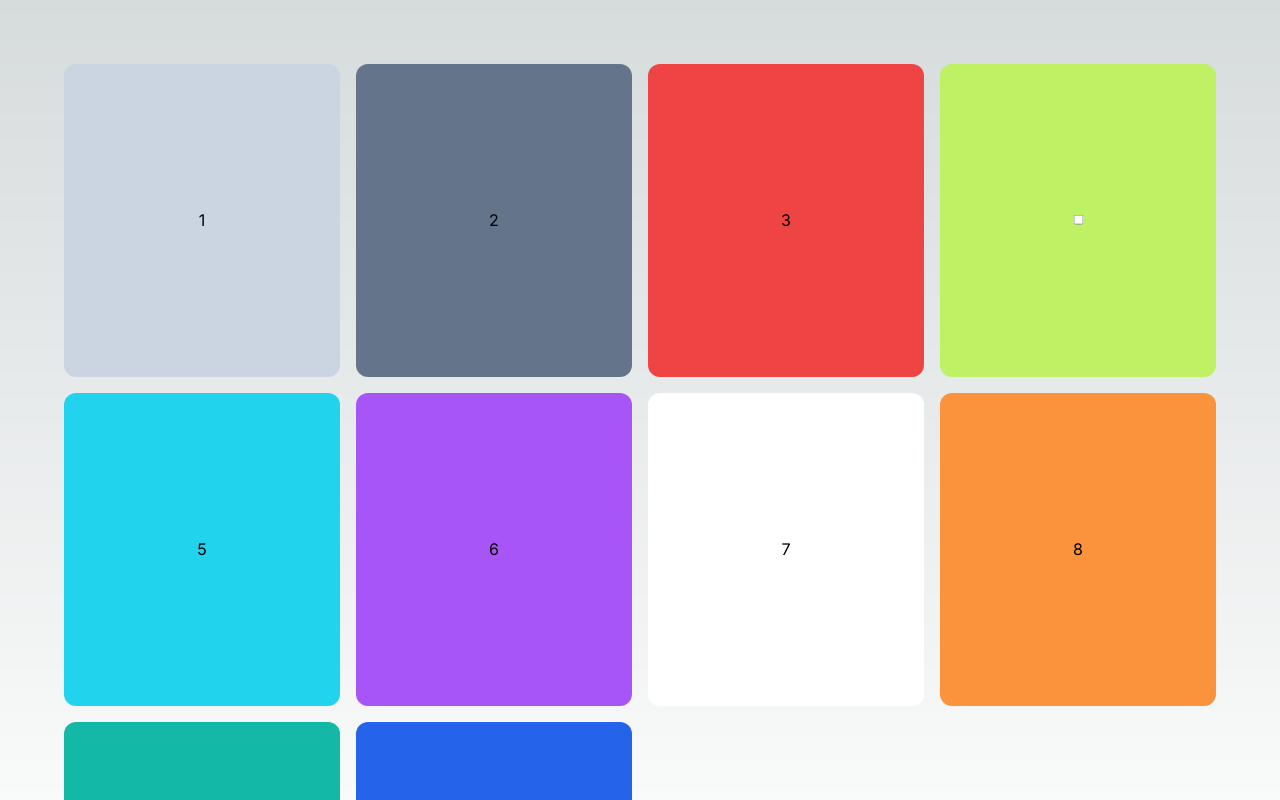
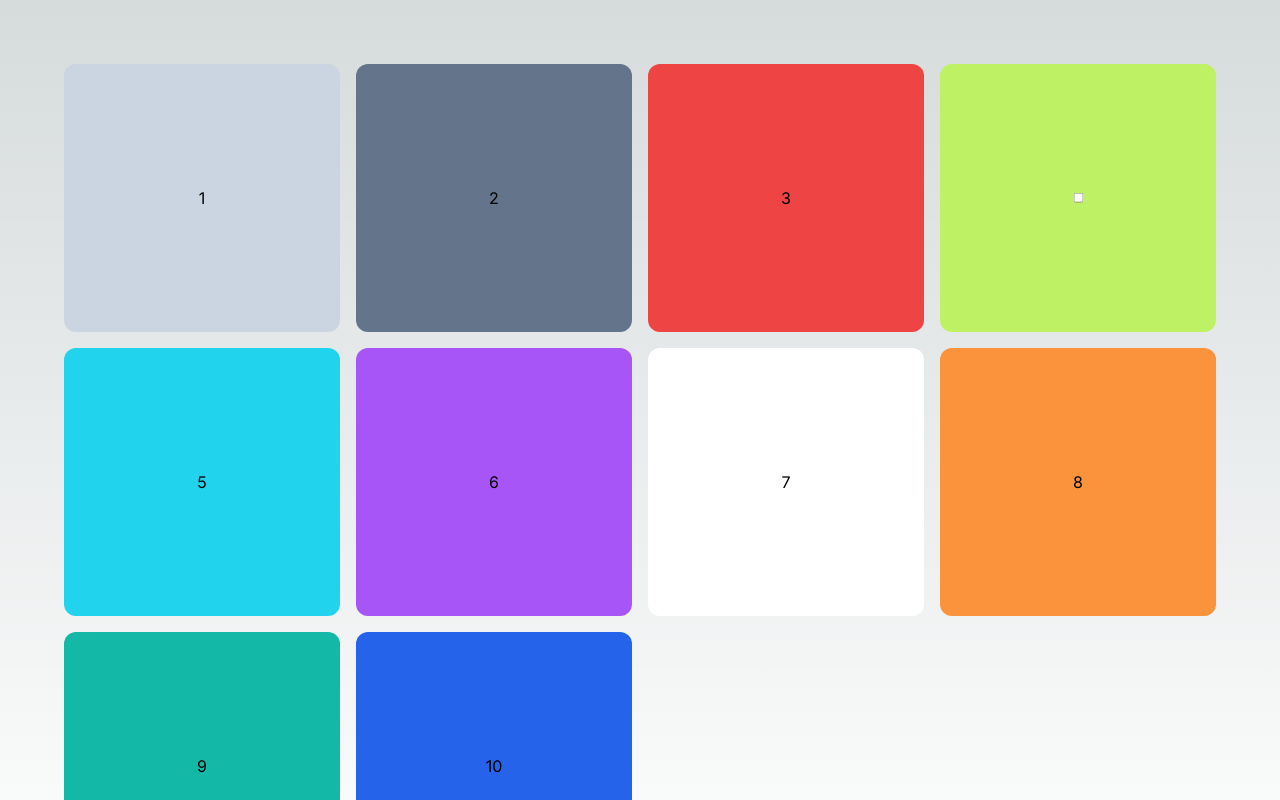
Before and after one commit to gabrielSantos1101/Portfolio, a Next.js app: page / in a window 1280 px wide. Shown: the top 800 px of the page. Built offline with nearby package versions, Linux system fonts and the light colour scheme; what @savvywombat/tailwindcss-grid-areas would draw is missing.

Commit message:
refactor: page layout and grid sizes

```diff
--- a/src/app/page.tsx
+++ b/src/app/page.tsx
@@ -2,8 +2,8 @@ import { Toggle } from '@/components/Toggle'
 
 export default function Home() {
   return (
-    <main className="flex min-h-screen w-full  flex-col items-center  justify-between p-12 md:p-12 lg:p-16 2xl:p-24">
-      <section className="grid h-screen w-fit max-w-[1370px] grid-cols-sm-layout grid-rows-sm-layout gap-4 grid-areas-sm-layout md:w-full md:grid-cols-md-layout md:grid-rows-md-layout md:grid-areas-md-layout lg:grid-cols-lg-layout lg:grid-rows-lg-layout lg:grid-areas-lg-layout">
+    <main className="flex min-h-screen w-full  flex-col items-center  justify-between p-3 md:p-12 lg:p-16 2xl:p-24">
+      <section className="grid h-screen w-fit max-w-[1370px] grid-cols-sm-layout grid-rows-sm-layout gap-2 grid-areas-sm-layout md:w-full md:grid-cols-md-layout md:grid-rows-md-layout md:gap-3 md:grid-areas-md-layout lg:grid-cols-lg-layout lg:grid-rows-lg-layout lg:gap-4 lg:grid-areas-lg-layout">
         <div className="flex items-center justify-center rounded-xl bg-slate-300 grid-in-A ">
           1
         </div>
--- a/tailwind.config.ts
+++ b/tailwind.config.ts
@@ -28,12 +28,11 @@ module.exports = {
         'lg-layout': 'repeat(4, minmax(0, 20.625rem))',
       },
       gridTemplateRows: {
-        'sm-layout':
-          'repeat(7, clamp(9.375rem, 4.3155rem + 19.0476vw, 20.625rem))',
+        'sm-layout': 'repeat(7, clamp(9rem, -1rem + 50vw, 12.5rem))',
         'md-layout':
-          'repeat(5, clamp(9.375rem, 4.3155rem + 19.0476vw, 20.625rem))',
+          'repeat(5, clamp(13.5rem, -2.4375rem + 33.2031vw, 18.8125rem))',
         'lg-layout':
-          'repeat(4, clamp(9.375rem, 4.3155rem + 19.0476vw, 20.625rem))',
+          'repeat(4, clamp(13.25rem, -0.7332rem + 21.8487vw, 19.75rem))',
       },
     },
   },
```
